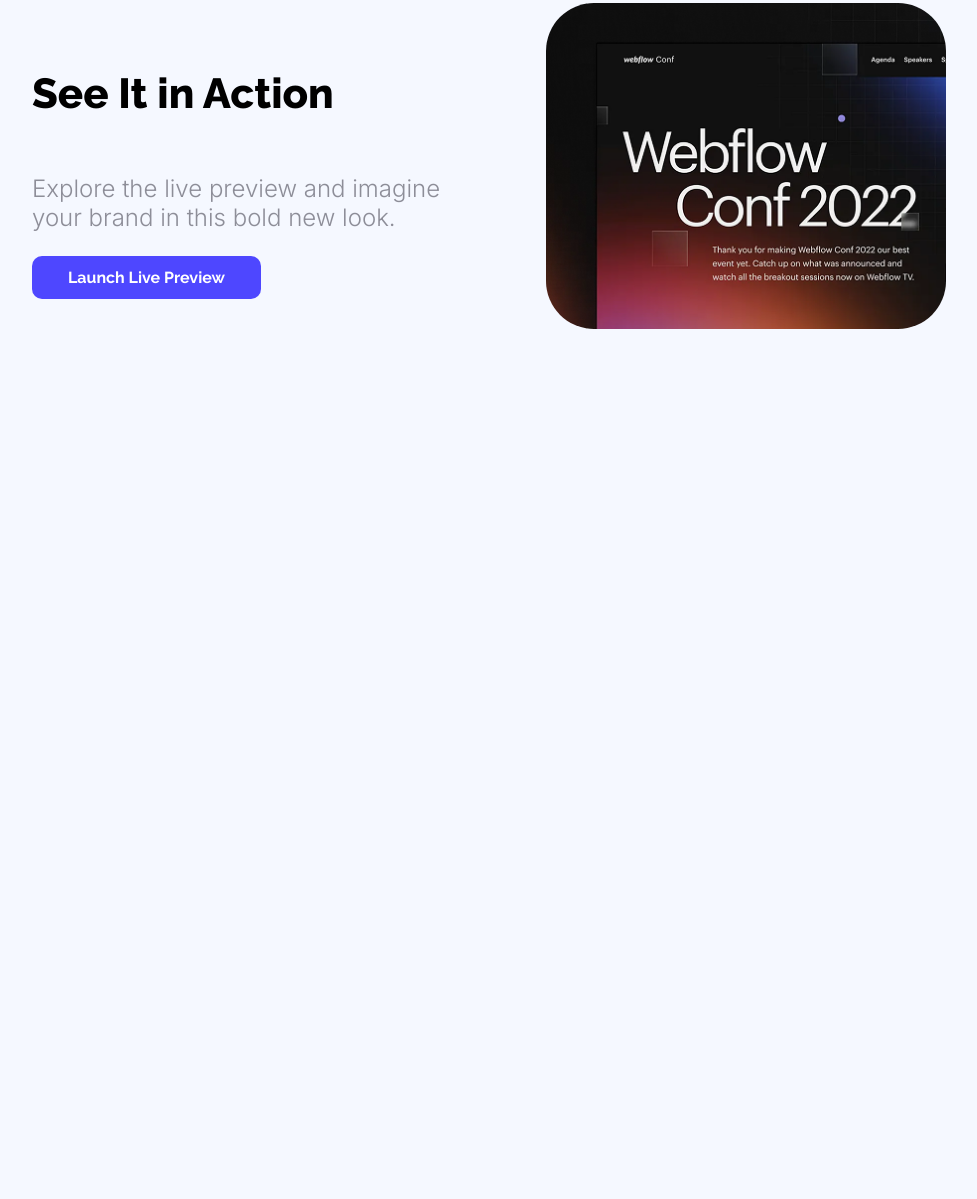
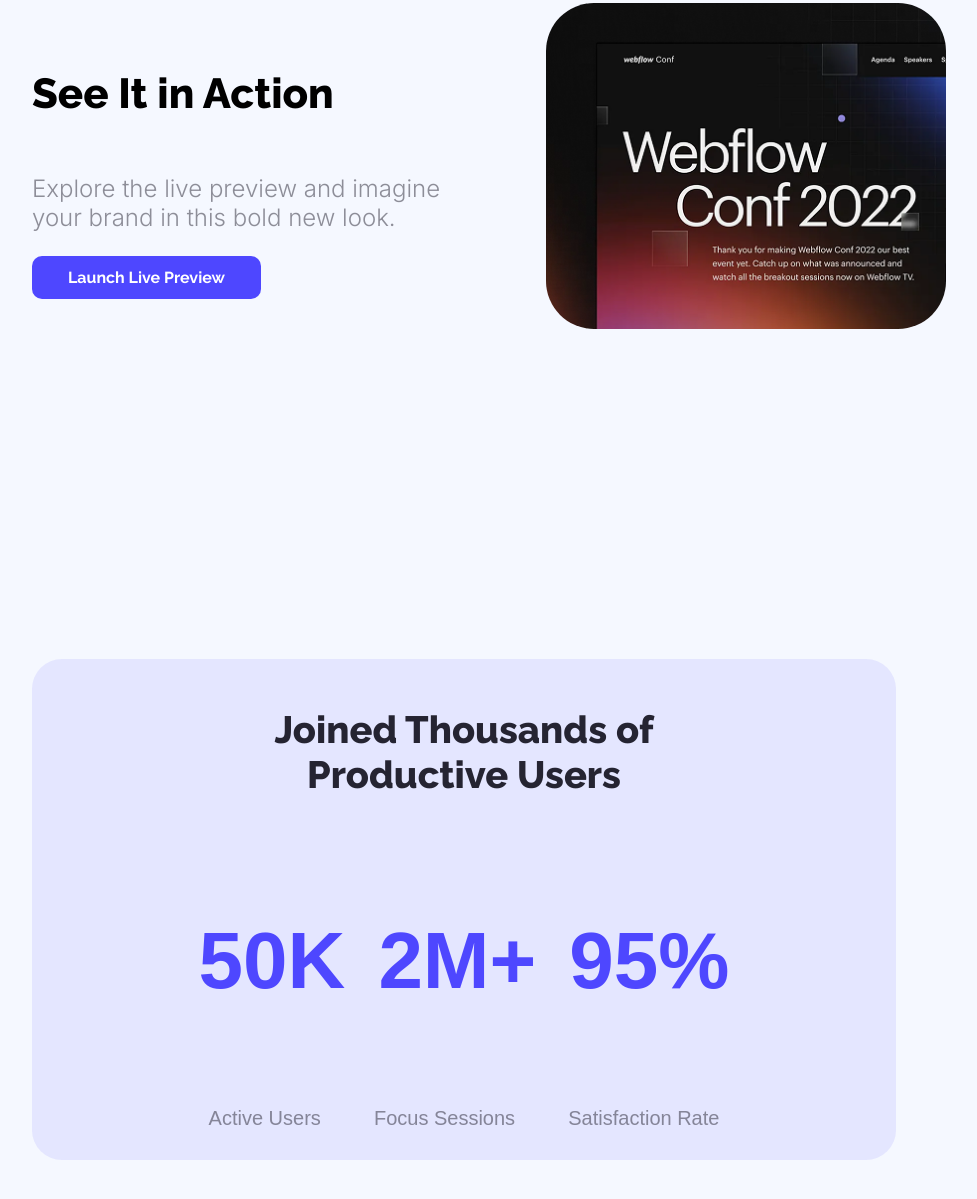
Before and after one commit to efazsanok/B12A01-github-repo, a plain HTML site: page index.html in a window 1280 px wide. Shown: the part 1069-2268 px from the top of the page, without its empty margins (176-1153 px from the left). Before the commit the page ends 1536 px from the top, so only its background shows below. Drawn offline with Linux system fonts and the light colour scheme.

Commit message:
added users section

```diff
--- a/index.html
+++ b/index.html
@@ -35,6 +35,21 @@
             </div>
             <img class="banner-profile-pic" src="images/wc-mini.png" alt="">
         </section>
+        <section class="users">
+            <button class="users-box">
+                <h3 class="users-title raleway-normal text-primary">Joined Thousands of Productive Users</h3>
+                <div class="users-description">
+                    <h3 class="users-description-title">50K</h3>
+                    <h3 class="users-description-title">2M+</h3>
+                    <h3 class="users-description-title">95%</h3>
+                </div>
+                <div class="users-description">
+                    <p class="users-description-subtitle">Active Users</p>
+                    <p class="users-description-subtitle">Focus Sessions</p>
+                    <p class="users-description-subtitle">Satisfaction Rate</p>
+                </div>
+            </button>
+        </section>
     </main>
     <footer></footer>
 </body>
--- a/styles/B12A01.css
+++ b/styles/B12A01.css
@@ -12,7 +12,7 @@
   font-style: normal;
 }
 
-/* shared style */
+/* Shared Section */
 
 .primary-bg{
     background-color: #F5F8FF;
@@ -33,7 +33,7 @@
 }
 
 
-/* header */
+/* Header Section */
 
 .header {
     background-image: url('../images/Hero-bg.png');
@@ -42,7 +42,7 @@
     background-size: cover;
 }
 
-/* Nav styles */
+/* Nav Section */
 
 nav {
     display: flex;
@@ -57,7 +57,7 @@ nav {
     font-size: 35px;
 }
 
-/* banner style */
+/* Banner Section */
 
 .banner{
     height: 370px;
@@ -77,9 +77,9 @@ nav {
     max-width: 400px;
 }
 
-/* main styles */
+/* Main Section */
 
-/* About styles */
+/* Action Section */
 
 .action{
     display: flex;
@@ -108,8 +108,43 @@ nav {
 
 /* Productive Users Section */
 
+.users{
+    text-align: center;
+    padding: 200px;
+}
+
+.users-box{
+    justify-content: space-evenly;
+    background-color: rgba(78, 71, 255, 0.1);
+    border: none;
+    border-radius: 30px;
+    padding: 10px 150px;
+}
+
+.users-title{
+    text-align: center;
+    font-size: 38px;
+    font-weight: 800;
+}
+.users-description{
+    align-items: center;
+    display: flex;
+    justify-content: space-around;
+}
+.users-description-title{
+    color: #4E47FF;
+    font-size: 80px;
+    font-weight: 800;
+}
+
+.users-description-subtitle{
+    color: rgba(37, 36, 50, 0.5);
+    font-size: 20px;
+    font-weight: 300;
+}
+
 /* Let’s Get In Touch Section */
 
-/* footer styles */
+/* Footer Section */
 
 /* Users’ Feedback Section */
```
